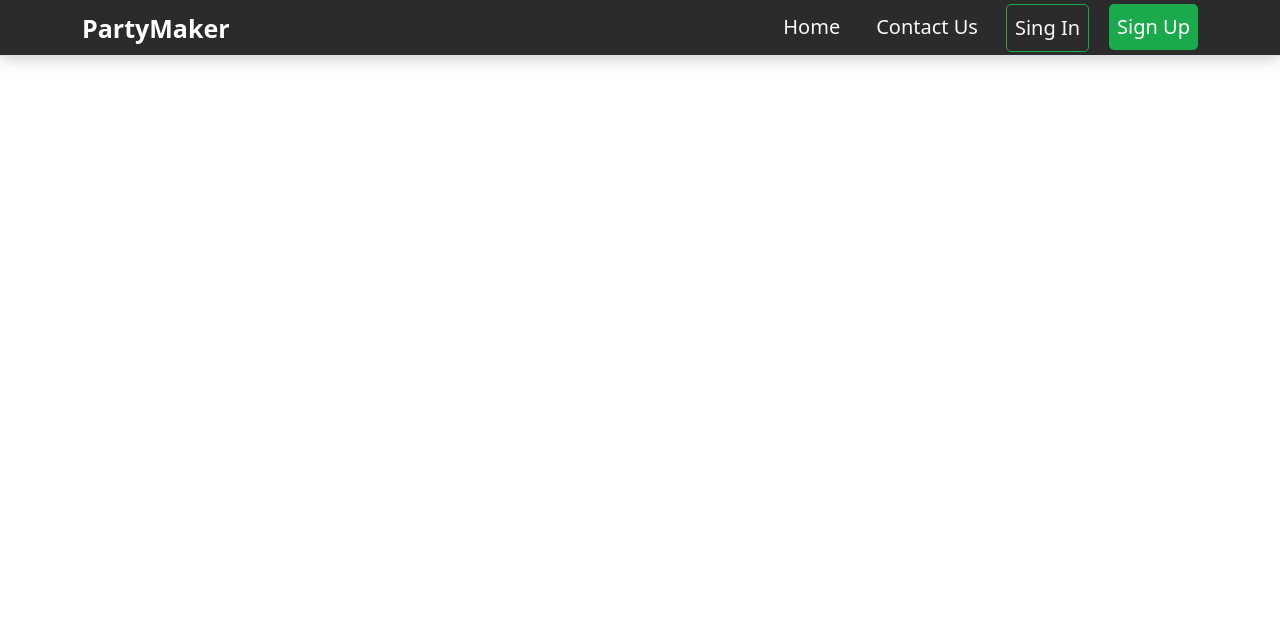
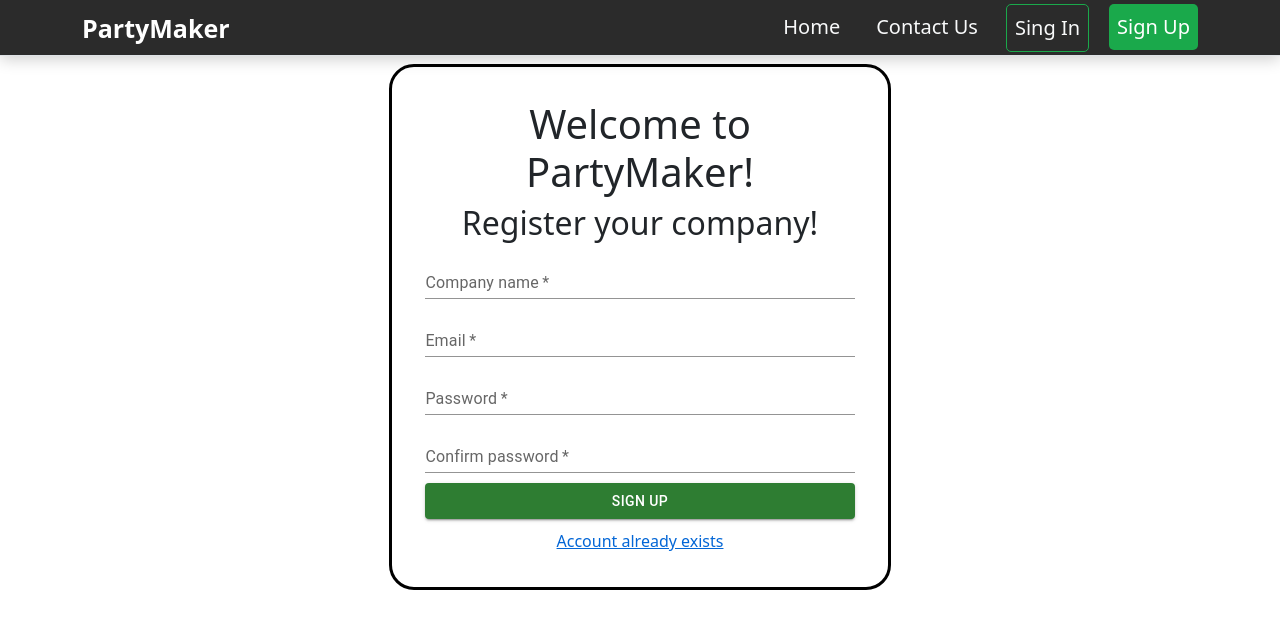
Before and after one commit to maryanchuk04/PartyMaker, a React (Create React App) app in the folder PartyMaker.Web.Client/ClientApp/: page /auth/suppliers in a window 1280 px wide. Shown: the top 628 px of the page. Built offline with nearby package versions, Linux system fonts and the light colour scheme.

Commit message:
Supplier login page

```diff
--- a/PartyMaker.Web.Client/ClientApp/src/App.js
+++ b/PartyMaker.Web.Client/ClientApp/src/App.js
@@ -8,6 +8,7 @@ import { FetchData } from './components/FetchData';
 import './custom.css'
 
 import CustomerLogin from './components/pages/customerLogin';
+import SupplierLogin from './components/pages/supplier-page/supplierLogin';
 
 import AuthPreviewPage from './components/auth-pages/auth-preview-page/auth-preview';
 import SingInPage from './components/auth-pages/sign-in/sign-in';
@@ -19,7 +20,8 @@ export default class App extends Component {
   render () {
     return (
       <Layout>
-        <Route exact path='/' component={Home} />
+            <Route exact path='/' component={Home} />
+            <Route path='/auth/suppliers' component={SupplierLogin} />
         <Route path='/auth/customers' component={CustomerLogin} />
         <Route path='/fetch-data' component={FetchData} />
         <Route path = "/create-account" component = {AuthPreviewPage}/>
--- /dev/null
+++ b/PartyMaker.Web.Client/ClientApp/src/components/pages/supplier-page/supplier-login.css
@@ -0,0 +1,14 @@
+.create-supplier-form {
+    display: flex;
+    flex-direction: column;
+    margin: auto;
+    width: 45%;
+    text-align: center;
+    padding: 3%;
+    border: solid 3px black;
+    border-radius: 25px;
+}
+
+    .create-supplier-form .field {
+        margin: 0 0 10px;
+    }
--- /dev/null
+++ b/PartyMaker.Web.Client/ClientApp/src/components/pages/supplier-page/supplierLogin.js
@@ -0,0 +1,49 @@
+import { TextField, Button } from '@mui/material';
+import { SupplierService } from '../../../services/SupplierService'
+import React, { useState } from 'react'
+
+import './supplier-login.css'
+
+const SupplierLogin = () => {
+    const supplierService = new SupplierService();
+
+    const [supplierState, setSupplierState] = useState({
+        name: "",
+        email: "",
+        password: "",
+        confirm: ""
+    })
+
+
+    async function createSupplier(e) {
+        e.preventDefault();
+        console.log(supplierState);
+        const res = await supplierService.insertNewSupplier(supplierState);
+        console.log(res)
+        if (res.ok) {
+            alert("Supplier registered succesfully")
+            window.location.reload();
+        }
+
+    }
+
+
+    return (
+        <div >
+            <form className="create-supplier-form" onSubmit={createSupplier}>
+                <h1>Welcome to PartyMaker!</h1>
+                <h2>Register your company!</h2>
+
+                <TextField label="Company name" variant="standard" className="field" required onChange={(e) => setSupplierState({ ...supplierState, name: e.target.value })} />
+                <TextField label="Email" variant="standard" className="field" required onChange={(e) => setSupplierState({ ...supplierState, email: e.target.value })} />
+                <TextField label="Password" variant="standard" className="field" required onChange={(e) => setSupplierState({ ...supplierState, password: e.target.value })} />
+                <TextField label="Confirm password" variant="standard" className="field" required onChange={(e) => setSupplierState({ ...supplierState, confirm: e.target.value })} />
+                <Button className="field" variant="contained" color="success" type="submit">Sign up</Button>
+                <a href="#" >Account already exists </a>
+
+            </form>
+
+        </div>
+    );
+}
+export default SupplierLogin
--- /dev/null
+++ b/PartyMaker.Web.Client/ClientApp/src/services/SupplierService.js
@@ -0,0 +1,13 @@
+export class SupplierService {
+    url = "https://localhost:7118/api/Supplier"
+
+    async insertNewSupplier(data) {
+        return await fetch(this.url + `/AddNewSupplier`, {
+            method: "post",
+            headers: new Headers({
+                'Content-Type': 'application/json',
+            }),
+            body: JSON.stringify(data)
+        });
+    }
+}
```
